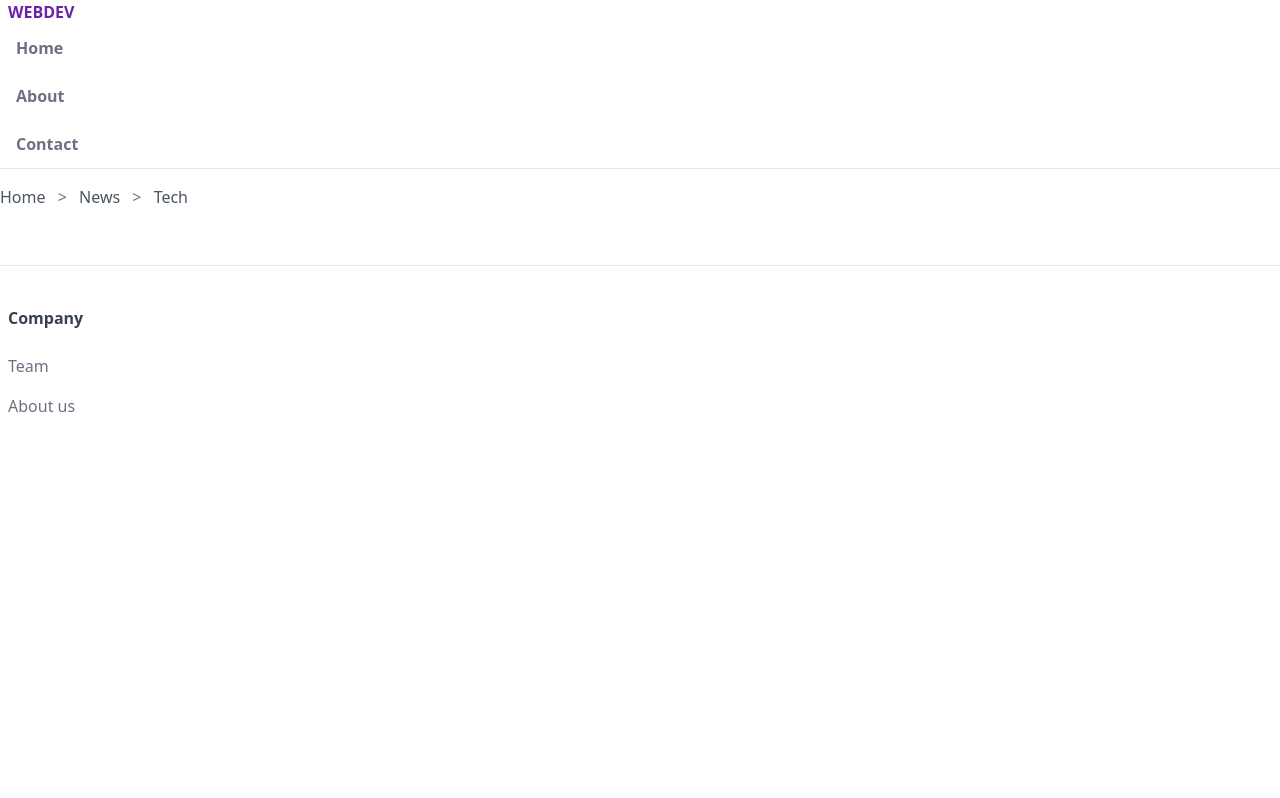
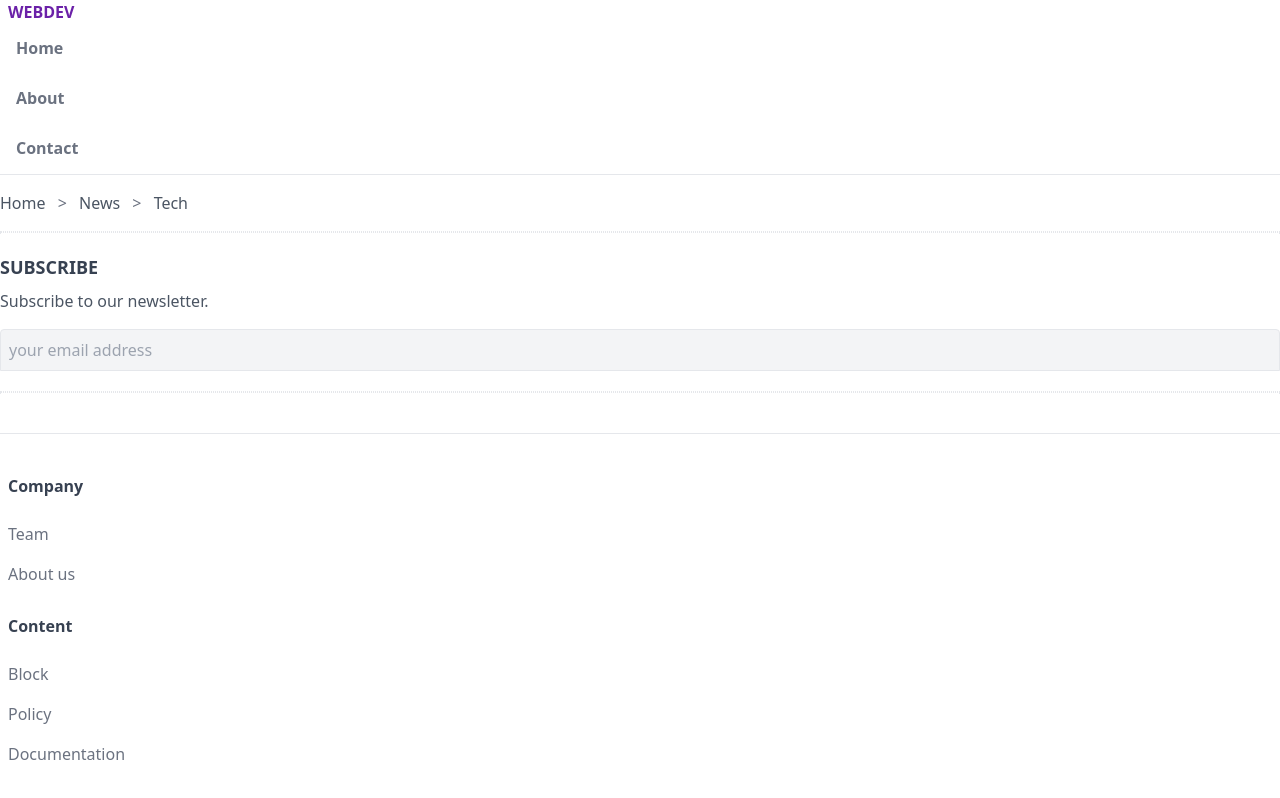
Before and after one commit to PesukarhuTG/tailwind-articles, a website: page index.html in a window 1280 px wide. Drawn offline with nearby package versions, Linux system fonts and the light colour scheme; files that its build step writes are made by us from their sources.

Commit message:
feat: add hover effects and decoration with classes

```diff
--- a/index.html
+++ b/index.html
@@ -15,9 +15,15 @@
     <a class="uppercase font-bold text-purple-800" href="#">webDev</a>
     <nav>
       <ul class="text-gray-500 font-semibold">
-        <li><a class="inline-block py-3 px-2" href="#">Home</a></li>
-        <li><a class="inline-block py-3 px-2" href="#">About</a></li>
-        <li><a class="inline-block py-3 px-2" href="#">Contact</a></li>
+        <li><a
+            class="inline-block py-3 px-2 border-b-2 border-transparent hover:text-purple-800 hover:border-purple-800"
+            href="#">Home</a></li>
+        <li><a
+            class="inline-block py-3 px-2 border-b-2 border-transparent hover:text-purple-800 hover:border-purple-800"
+            href="#">About</a></li>
+        <li><a
+            class="inline-block py-3 px-2 border-b-2 border-transparent hover:text-purple-800 hover:border-purple-800"
+            href="#">Contact</a></li>
       </ul>
     </nav>
   </header>
@@ -26,27 +32,56 @@
     <!-- breadcrumbs -->
     <div>
       <div class="py-4 overflow-y-auto whitespace-nowrap">
-        <a class="text-gray-600" href="#">Home</a>
+        <a class="text-gray-600 hover:text-gray-900" href="#">Home</a>
         <span class="mx-2 text-gray-500">&gt;</span>
-        <a class="text-gray-600" href="#">News</a>
+        <a class="text-gray-600 hover:text-gray-900" href="#">News</a>
         <span class="mx-2 text-gray-500">&gt;</span>
-        <a class="text-gray-600" href="#">Tech</a>
+        <a class="text-gray-600 hover:text-gray-900" href="#">Tech</a>
       </div>
     </div>
+
+    <!-- devider -->
+    <div class="border border-dotted"></div>
+
+    <!-- subscribe form -->
+    <div class="my-5">
+      <h5 class="font-bold text-lg uppercase text-gray-700 mb-2">Subscribe</h5>
+      <p class="text-gray-600 mb-4">Subscribe to our newsletter.</p>
+      <input placeholder="your email address" type="email"
+        class="text-gray-700 bg-gray-100 p-2 w-full border rounded-t hover:border-gray-600">
+    </div>
+
+    <!-- devider -->
+    <div class="border border-dotted"></div>
+
+  </main>
 
   <!-- footer -->
   <footer class="border-t mt-10 py-10 px-2">
     <div>
-        <div>
+      <div class="mb-5">
         <h6 class="font-semibold text-gray-700 mb-4">Company</h6>
         <ul>
-            <li><a class="inline-block text-gray-500 py-2" href="#">Team</a></li>
-            <li><a class="inline-block text-gray-500 py-2" href="#">About us</a></li>
+          <li><a class="inline-block text-gray-500 py-2 hover:underline decoration-gray-700 underline-offset-2"
+              href="#">Team</a></li>
+          <li><a class="inline-block text-gray-500 py-2 hover:underline decoration-gray-700 underline-offset-2"
+              href="#">About us</a></li>
+        </ul>
+      </div>
+
+      <div>
+        <h6 class="font-semibold text-gray-700 mb-4">Content</h6>
+        <ul>
+          <li><a class="inline-block text-gray-500 py-2 hover:underline decoration-gray-700 underline-offset-2"
+              href="#">Block</a></li>
+          <li><a class="inline-block text-gray-500 py-2 hover:underline decoration-gray-700 underline-offset-2"
+              href="#">Policy</a></li>
+          <li><a class="inline-block text-gray-500 py-2 hover:underline decoration-gray-700 underline-offset-2"
+              href="#">Documentation</a></li>
         </ul>
       </div>
     </div>
   </footer>
-  </main>
 
 
 </body>
```
Lines whose indentation alone changed are shown as unchanged.
